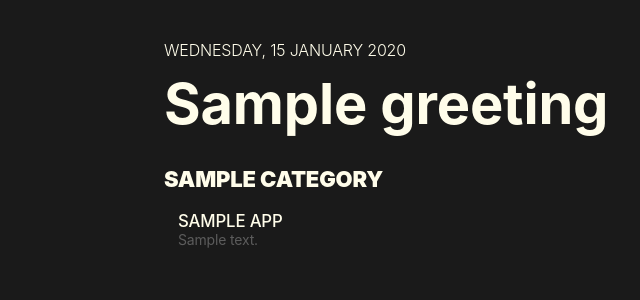
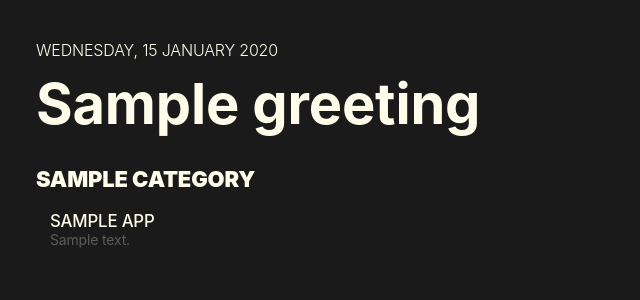
Before and after one commit to dmptrluke/dash, a Python web app: template app/templates/index.html in a window 1280 px wide. Shown: the top 300 px of the page, without its empty margins (92-732 px from the left). Run offline with Jinja, Linux system fonts and the light colour scheme; the template is opened without the code that fills it: most values are stand-ins (such as "Sample title", 1, 10 or a date in 2020); some libraries are stand-ins or nearby versions.

Commit message:
Switch to small-screen layout earlier

```diff
--- a/app/static/style.css
+++ b/app/static/style.css
@@ -453,6 +453,13 @@ section {
 
 }
 
+@media screen and (max-width: 1400px) {
+	#container {
+		margin-left: auto;
+		margin-right: auto;
+		width: 80%;
+	}
+}
 
 @media screen and (max-width: 1260px) {
 	#container {
```
